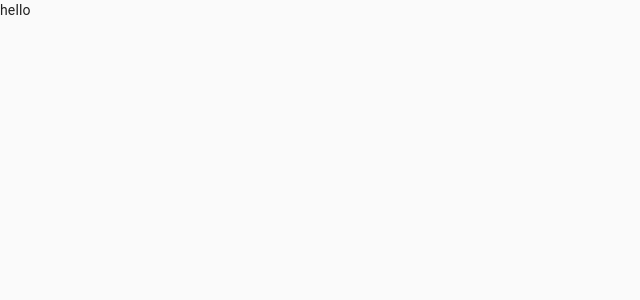
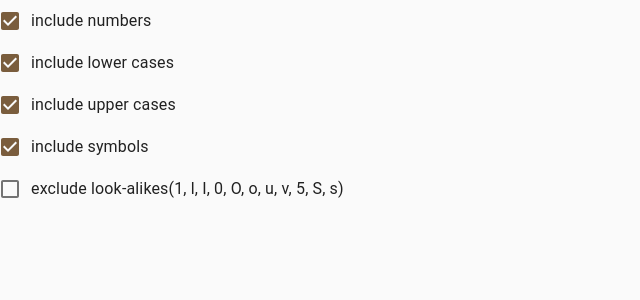
Before and after one commit to tam315/nanoid-gen, a Next.js app: page / in a window 1280 px wide. Shown: the top 300 px of the page, without its empty margins (0-640 px from the left). Built offline with nearby package versions, Linux system fonts and the light colour scheme.

Commit message:
checkboxes

```diff
--- /dev/null
+++ b/src/features/top/Top.tsx
@@ -0,0 +1,74 @@
+import {
+  Checkbox,
+  FormControl,
+  FormControlLabel,
+  FormGroup,
+} from '@material-ui/core';
+import React, { useState } from 'react';
+
+export const Top: React.FC = () => {
+  const [includeNumbers, setIncludeNumbers] = useState(true);
+  const [includeLowercases, setIncludeLowercases] = useState(true);
+  const [includeUppercases, setIncludeUppercases] = useState(true);
+  const [includeSymbols, setIncludeSymbols] = useState(true);
+  const [excludeLookalikes, setExcludeLookalikes] = useState(false);
+
+  return (
+    <div>
+      <FormControl>
+        <FormGroup>
+          <FormControlLabel
+            value="top"
+            control={
+              <Checkbox
+                checked={includeNumbers}
+                onClick={() => setIncludeNumbers((current) => !current)}
+              />
+            }
+            label="include numbers"
+          />
+          <FormControlLabel
+            value="top"
+            control={
+              <Checkbox
+                checked={includeLowercases}
+                onClick={() => setIncludeLowercases((current) => !current)}
+              />
+            }
+            label="include lower cases"
+          />
+          <FormControlLabel
+            value="top"
+            control={
+              <Checkbox
+                checked={includeUppercases}
+                onClick={() => setIncludeUppercases((current) => !current)}
+              />
+            }
+            label="include upper cases"
+          />
+          <FormControlLabel
+            value="top"
+            control={
+              <Checkbox
+                checked={includeSymbols}
+                onClick={() => setIncludeSymbols((current) => !current)}
+              />
+            }
+            label="include symbols"
+          />
+          <FormControlLabel
+            value="top"
+            control={
+              <Checkbox
+                checked={excludeLookalikes}
+                onClick={() => setExcludeLookalikes((current) => !current)}
+              />
+            }
+            label="exclude look-alikes(1, l, I, 0, O, o, u, v, 5, S, s)"
+          />
+        </FormGroup>
+      </FormControl>
+    </div>
+  );
+};
--- a/src/pages/index.tsx
+++ b/src/pages/index.tsx
@@ -1,3 +1,5 @@
+import { Top } from '../features/top/Top';
+
 export default function Home() {
-  return <div>hello</div>;
+  return <Top />;
 }
```
